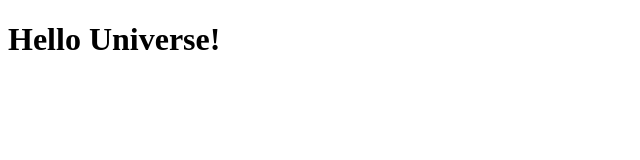
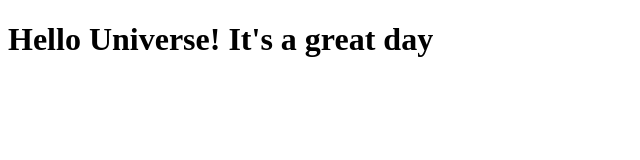
Before and after one commit to j-kobe/j-kobe.github.io, a plain HTML site: page site/index.html in a window 1280 px wide. Shown: the whole page, without its empty margins (0-640 px from the left). Drawn offline with Linux system fonts and the light colour scheme.

Commit message:
Small addition to our page content.

```diff
--- a/site/index.html
+++ b/site/index.html
@@ -4,6 +4,6 @@
 	<title>Hello Universe</title>
 </head>
 <body>
-<h1>Hello Universe!</h1>
+<h1>Hello Universe! It's a great day</h1>
 </body>
 </html>
```
